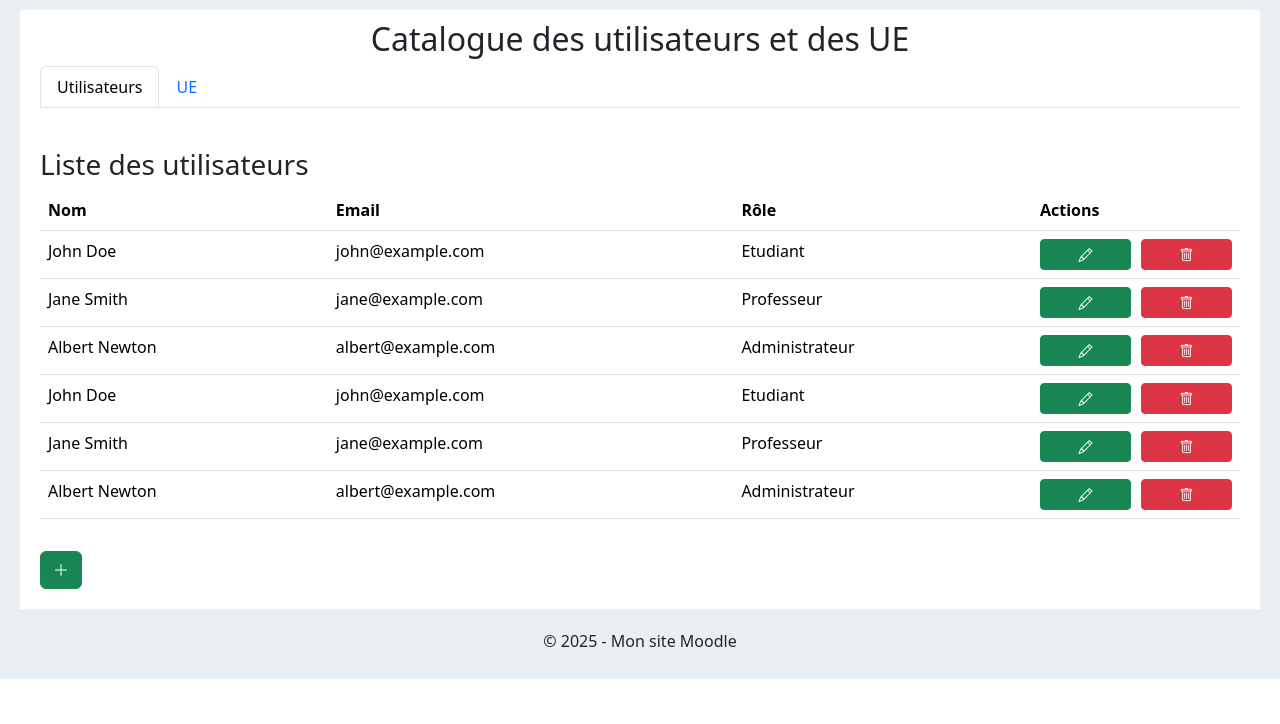
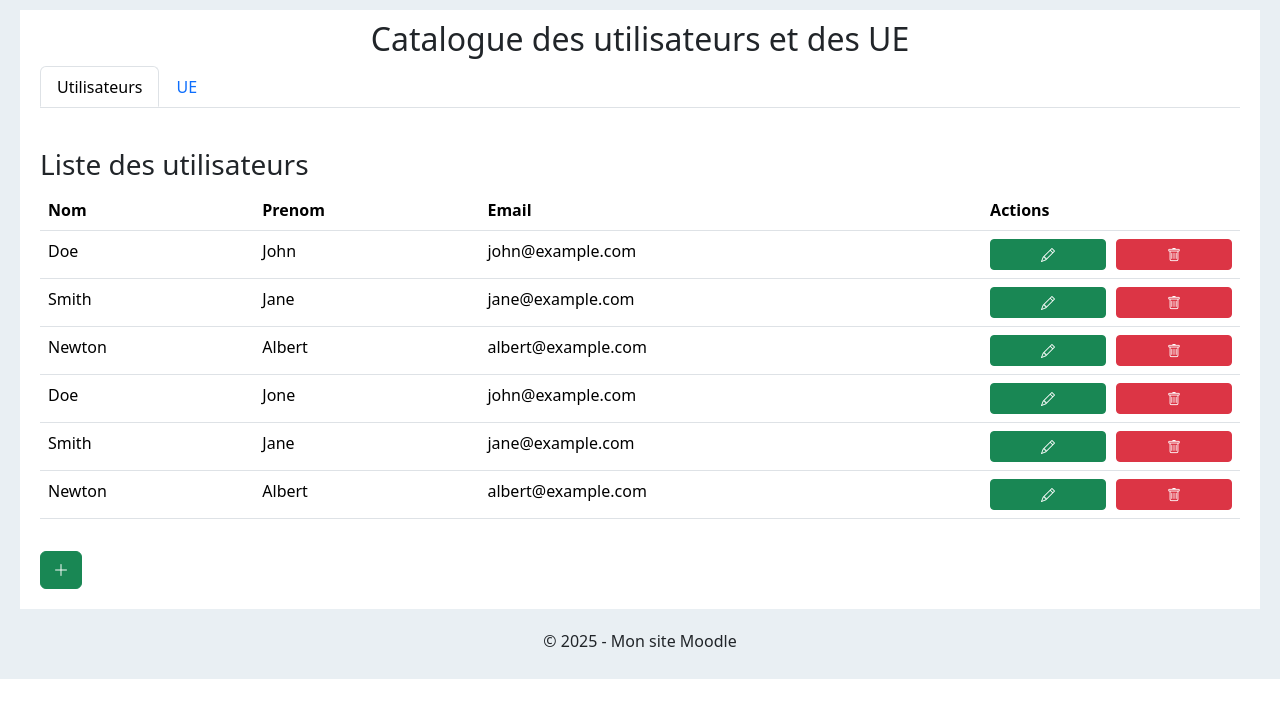
Before and after one commit to AAllain04/WE4A, a PHP site: page /src/admin.php in a window 1280 px wide. Shown: the part 76-800 px from the top of the page. Run offline with PHP 8.4, Linux system fonts and the light colour scheme; a stand-in replaces the project's code that opens the database connection.

Commit message:
modif formulaire admin + annonce sur le coté droit (pas responsif

```diff
--- a/public/css/style.css
+++ b/public/css/style.css
@@ -190,9 +190,6 @@ form img {
   margin: 0 auto;
 }
 
-
-
-
 input[type="text"], input[type="password"] {
   width: 100%;
   padding: 10px 0px;
@@ -282,14 +279,11 @@ footer {
 /* Mise en page avec Flexbox pour la disposition des colonnes */
 .d-flex {
   display: flex;
+  flex-wrap: nowrap;
   gap: 20px;
   margin-top: 20px;
 }
 
-/* Style du contenu principal */
-main {
-  flex-grow: 1;  /* Permet au contenu principal de prendre toute la place restante */
-}
 
 /* Style de l'aside (bloc-notes sur la droite) */
 aside {
@@ -299,9 +293,10 @@ aside {
   box-shadow: 5px 5px 15px rgba(0, 0, 0, 0.1);
   border-left: 6px solid #ffcc00; /* Bordure gauche pour un effet "carnet" */
   font-family: 'Arial', sans-serif;
-  max-height: 80vh;
+  max-height: 50vh;
   overflow-y: auto;
 }
+
 
 /* Effet feuille avec lignes pour les posts */
 aside .post {
@@ -374,3 +369,19 @@ aside .post {
 .form-group {
   margin-bottom: 1rem;
 }
+
+.ue-checkboxes {
+  max-height: 200px;
+  overflow-y: auto;
+  border: 1px solid #ddd;
+  padding: 10px;
+  border-radius: 4px;
+}
+
+.form-check {
+  margin-bottom: 8px;
+}
+
+.form-check-input {
+  margin-right: 8px;
+}
--- a/public/js/ue.js
+++ b/public/js/ue.js
@@ -26,6 +26,7 @@ document.querySelectorAll('.edit-ue').forEach(button => {
     document.getElementById('ueId').value = ueId;
     document.getElementById('ueCode').value = row.cells[0].textContent;
     document.getElementById('ueDescription').value = row.cells[1].textContent;
+    document.getElementById('ueImage').value = row.cells[2].textContent;
 
     ueModal.style.display = "block";
   });
--- a/public/js/user.js
+++ b/public/js/user.js
@@ -22,22 +22,28 @@ document.getElementById('adduser').addEventListener('click', function() {
   modal.style.display = "block";
 });
 
-// Boutons "Modifier"
+// Bouton modifier
 document.querySelectorAll('.edit-user').forEach(button => {
   button.addEventListener('click', function() {
     const userId = this.getAttribute('data-id');
     const row = this.closest('tr');
 
-    // Remplir le formulaire
+    // Remplissage basique du formulaire
     document.getElementById('modalTitle').textContent = 'Modifier l\'utilisateur';
     document.getElementById('userId').value = userId;
-    document.getElementById('name').value = row.cells[0].textContent;
-    document.getElementById('email').value = row.cells[1].textContent;
-    document.getElementById('role').value = row.cells[2].textContent.toLowerCase();
+    document.getElementById('nom').value = row.cells[0].textContent;
+    document.getElementById('prenom').value = row.cells[1].textContent; // Adaptez l'index si nécessaire
+    document.getElementById('email').value = row.cells[2].textContent;
+
+    // Gestion du mot de passe
     document.getElementById('password').required = false;
     document.getElementById('passwordHelp').style.display = 'block';
 
+    // Ouvrir le modal (méthode garantie)
+    const modal = document.getElementById('userModal');
     modal.style.display = "block";
+    modal.style.visibility = "visible";
+    modal.style.opacity = 1;
   });
 });
 
@@ -45,18 +51,30 @@ document.querySelectorAll('.edit-user').forEach(button => {
 document.getElementById('userForm').addEventListener('submit', async function(e) {
   e.preventDefault();
 
-  const formData = new FormData(this);
-  const userId = formData.get('id');
-  const isNewUser = userId === '';
-  const data = Object.fromEntries(formData.entries());
+  // Récupérer les UE sélectionnées
+  const selectedUes = [];
+  document.querySelectorAll('input[nom="ues[]"]:checked').forEach(checkbox => {
+    selectedUes.push(parseInt(checkbox.value));
+  });
+
+  // Préparer les données
+  const formData = {
+    id: document.getElementById('userId').value,
+    nom: document.getElementById('nom').value,
+    prenom: document.getElementById('prenom').value,
+    email: document.getElementById('email').value,
+    role: document.getElementById('role').value,
+    password: document.getElementById('password').value,
+    ues: selectedUes // Ajout des UE sélectionnées
+  };
 
   try {
     const response = await fetch('../../src/users.php', {
-      method: isNewUser ? 'POST' : 'PUT',
+      method: formData.id ? 'POST' : 'PUT',
       headers: {
         'Content-Type': 'application/json',
       },
-      body: JSON.stringify(data)
+      body: JSON.stringify(formData)
     });
 
     const result = await response.json();
--- a/src/admin.php
+++ b/src/admin.php
@@ -4,21 +4,21 @@
 <?php
 
   $users = [
-    ['id' => 1, 'name' => 'John Doe', 'email' => 'john@example.com', 'role' => 'Etudiant'],
-    ['id' => 2, 'name' => 'Jane Smith', 'email' => 'jane@example.com', 'role' => 'Professeur'],
-    ['id' => 3, 'name' => 'Albert Newton', 'email' => 'albert@example.com', 'role' => 'Administrateur'],
-    ['id' => 4, 'name' => 'John Doe', 'email' => 'john@example.com', 'role' => 'Etudiant'],
-    ['id' => 5, 'name' => 'Jane Smith', 'email' => 'jane@example.com', 'role' => 'Professeur'],
-    ['id' => 6, 'name' => 'Albert Newton', 'email' => 'albert@example.com', 'role' => 'Administrateur'],
+    ['id' => 1, 'nom' => 'Doe', 'prenom' => 'John' ,'email' => 'john@example.com', 'role' => 'Etudiant', 'ues' => [1,2,3]],
+    ['id' => 2, 'nom' => 'Smith', 'prenom' => 'Jane', 'email' => 'jane@example.com', 'role' => 'Professeur', 'ues' => [3,5]],
+    ['id' => 3, 'nom' => 'Newton', 'prenom' => 'Albert' , 'email' => 'albert@example.com', 'role' => 'Administrateur', 'ues' => [5,6]],
+    ['id' => 4, 'nom' => 'Doe', 'prenom' => 'Jone', 'email' => 'john@example.com', 'role' => 'Etudiant', 'ues' => [1, 4,6]],
+    ['id' => 5, 'nom' => 'Smith', 'prenom' => 'Jane', 'email' => 'jane@example.com', 'role' => 'Professeur', 'ues' => [2, 3,5]],
+    ['id' => 6, 'nom' => 'Newton', 'prenom' => 'Albert', 'email' => 'albert@example.com', 'role' => 'Administrateur', 'ues' => [2, 5]],
   ];
 
   $ues = [
-    ['id' => 1, 'code' => 'MT3E', 'description' => 'Mathématiques avancés', 'image' => 'www'],
-    ['id' => 2, 'code' => 'PS2', 'description' => 'Physique générale', 'image' => 'www'],
-    ['id' => 3, 'code' => 'WE4A', 'description' => 'Programmation web', 'image' => 'www'],
-    ['id' => 4, 'code' => 'IT4A', 'description' => 'Théorie des graphes', 'image' => 'www'],
-    ['id' => 5, 'code' => 'LC00', 'description' => 'Chinois débutant', 'image' => 'www'],
-    ['id' => 6, 'code' => 'PC40', 'description' => 'Parallel computing', 'image' => 'www'],
+    ['id' => 1, 'code' => 'MT3E', 'description' => 'Mathématiques avancés', 'image' => 'png'],
+    ['id' => 2, 'code' => 'PS2', 'description' => 'Physique générale', 'image' => 'png'],
+    ['id' => 3, 'code' => 'WE4A', 'description' => 'Programmation web', 'image' => 'png'],
+    ['id' => 4, 'code' => 'IT4A', 'description' => 'Théorie des graphes', 'image' => 'png'],
+    ['id' => 5, 'code' => 'LC00', 'description' => 'Chinois débutant', 'image' => 'png'],
+    ['id' => 6, 'code' => 'PC40', 'description' => 'Parallel computing', 'image' => 'png'],
   ];?>
 
 
@@ -45,17 +45,17 @@
           <thead>
             <tr>
               <th>Nom</th>
+              <th>Prenom</th>
               <th>Email</th>
-              <th>Rôle</th>
               <th>Actions</th>
             </tr>
           </thead>
           <tbody>
             <?php foreach ($users as $user): ?>
               <tr>
-                <td><?= htmlspecialchars($user['name']) ?></td>
+                <td><?= htmlspecialchars($user['nom']) ?></td>
+                <td><?= htmlspecialchars($user['prenom']) ?></td>
                 <td><?= htmlspecialchars($user['email']) ?></td>
-                <td><?= htmlspecialchars($user['role']) ?></td>
                 <td class="editmodif">
                   <button class="btn btn-success btn-sm edit-user btn-custom" data-id="<?= $user['id'] ?>">
                     <i class="bi bi-pencil"></i>
@@ -82,8 +82,13 @@
             <input type="hidden" id="userId" name="id" value="">
 
             <div class="form-group">
-              <label for="name">Nom:</label>
-              <input type="text" id="name" name="name" class="form-control" required>
+              <label for="nom">Nom:</label>
+              <input type="text" id="nom" name="nom" class="form-control" required>
+            </div>
+
+            <div class="form-group">
+              <label for="prenom">Prénom:</label>
+              <input type="text" id="prenom" name="prenom" class="form-control" required>
             </div>
 
             <div class="form-group">
@@ -94,9 +99,10 @@
             <div class="form-group">
               <label for="role">Rôle:</label>
               <select id="role" name="role" class="form-control" required>
-                <option value="user">Utilisateur</option>
+                <option value="etudiant">Etudiant</option>
+                <option value="prof">Professeur</option>
+                <option value="profadmin">Professeur & Administrateur</option>
                 <option value="admin">Administrateur</option>
-                <option value="editor">Éditeur</option>
               </select>
             </div>
 
@@ -105,6 +111,20 @@
               <input type="password" id="password" name="password" class="form-control">
               <small id="passwordHelp" class="form-text text-muted">Laissez vide pour ne pas modifier</small>
             </div>
+
+            <div class="form-group">
+            <label>Unités d'Enseignement :</label>
+            <div class="ue-checkboxes">
+              <?php foreach ($ues as $ue): ?>
+                <div class="form-check">
+                  <input class="form-check-input" type="checkbox" name="ues[]" id="ue-<?= $ue['id'] ?>" value="<?= $ue['id'] ?>">
+                  <label class="form-check-label" for="ue-<?= $ue['id'] ?>">
+                    <?= htmlspecialchars($ue['code']) ?> - <?= htmlspecialchars($ue['description']) ?>
+                  </label>
+                </div>
+              <?php endforeach; ?>
+            </div>
+          </div>
 
             <button type="submit" class="btn btn-primary">Enregistrer</button>
           </form>
@@ -119,6 +139,7 @@
             <tr>
               <th>Code de l'UE</th>
               <th>Description</th>
+              <th>Image</th>
               <th>Actions</th>
             </tr>
           </thead>
@@ -127,6 +148,7 @@
               <tr>
                 <td><?= htmlspecialchars($ue['code']) ?></td>
                 <td><?= htmlspecialchars($ue['description']) ?></td>
+                <td><?= htmlspecialchars($ue['image']) ?></td>
                 <td class="editmodif">
                   <button class="btn btn-success btn-sm edit-ue btn-custom" data-id="<?= $ue['id'] ?>">
                     <i class="bi bi-pencil"></i>
@@ -160,6 +182,11 @@
             <div class="form-group">
               <label for="ueDescription">Description:</label>
               <textarea id="ueDescription" name="description" class="form-control" rows="3" required></textarea>
+            </div>
+
+            <div class="form-group">
+              <label for="ueImage">Image:</label>
+              <input type="text" id="ueImage" name="image" class="form-control" required>
             </div>
 
             <button type="submit" class="btn btn-primary">Enregistrer</button>
```
Also changed, not shown: src/moodle.php (+8 -4 lines), src/users.php (+45 -8 lines), 2 other files.
